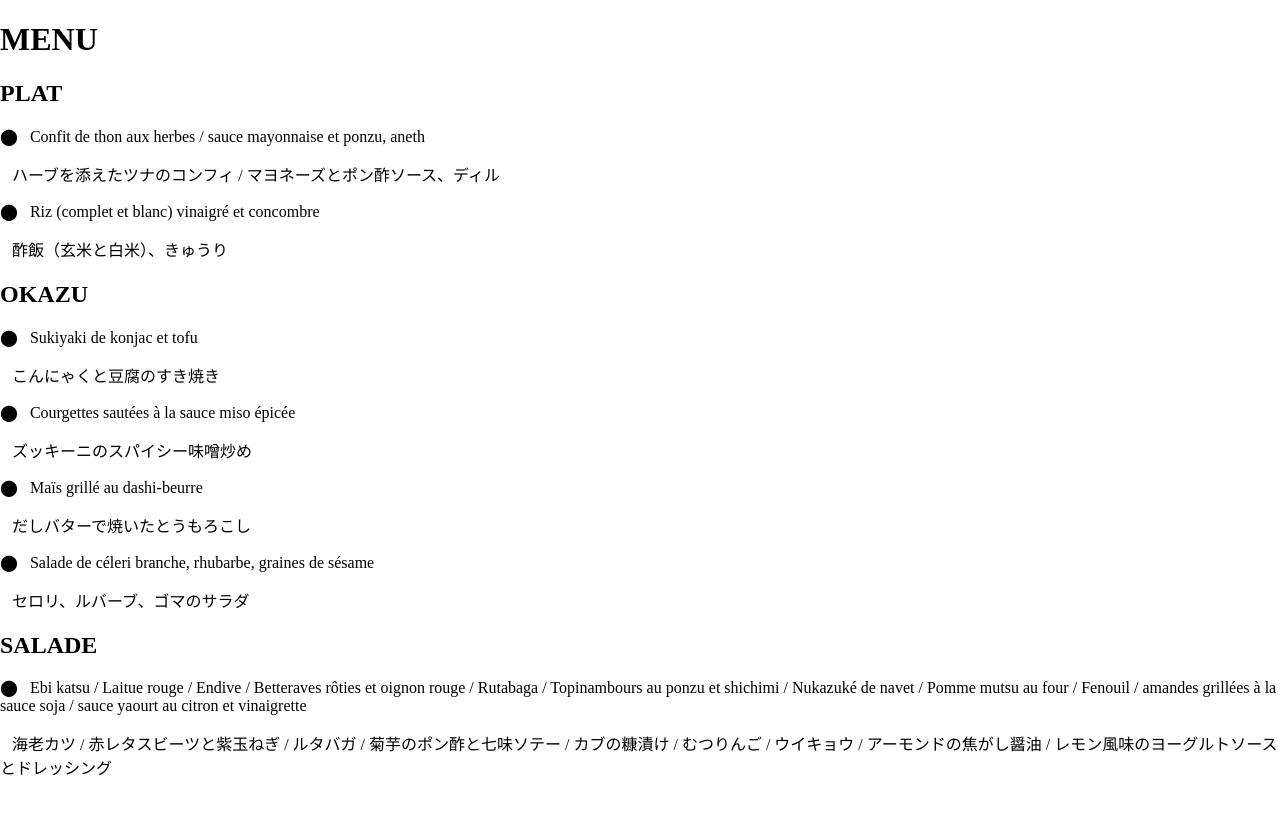
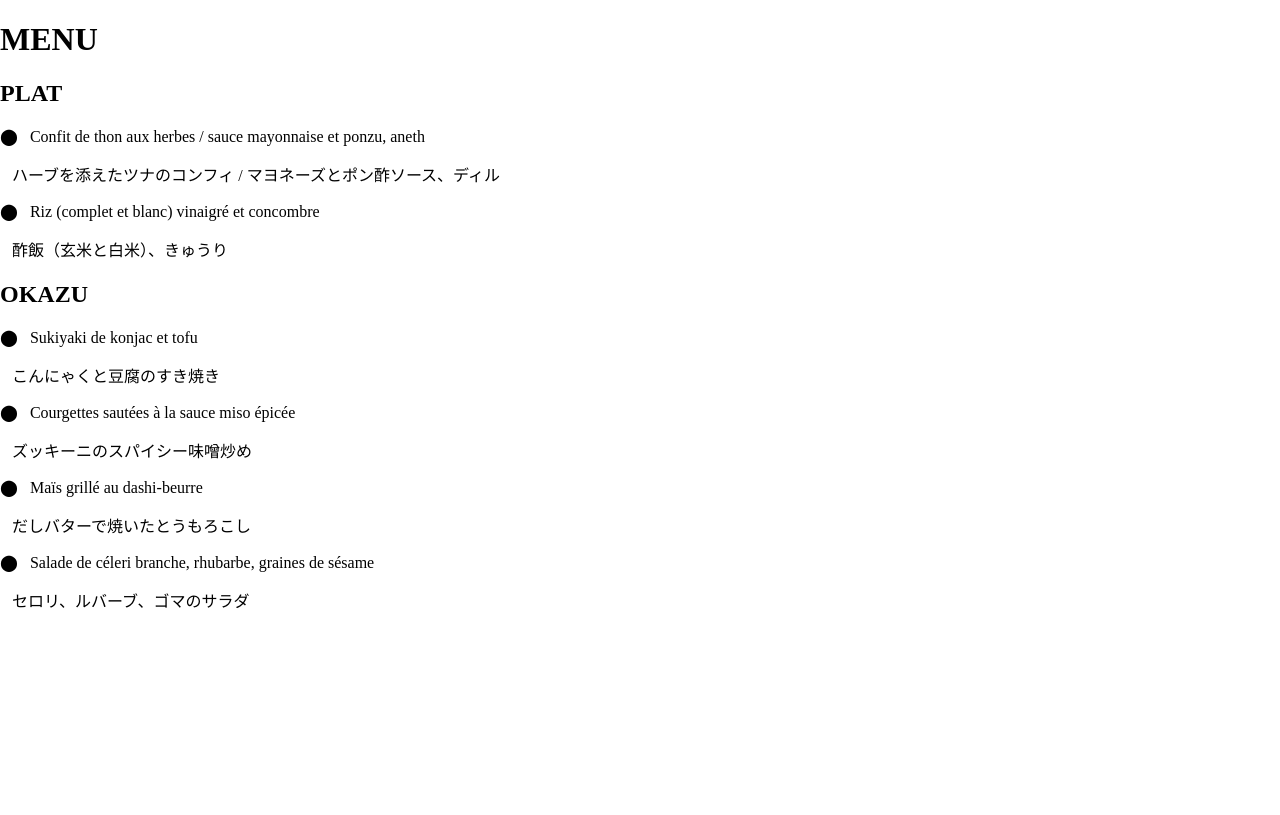
Before and after one commit to matsupin/main, a Jekyll site: the page built from menus/commande_elizabeth_180724.html, in a window 1280 px wide. Shown: the top 815 px of the page. Built offline with Jekyll 4.4.1, drawn with Linux system fonts in a browser that asks for light colours.

Commit message:
Update commande_elizabeth_180724.html

```diff
--- a/menus/commande_elizabeth_180724.html
+++ b/menus/commande_elizabeth_180724.html
@@ -38,14 +38,6 @@ title: Bento Menu
     </section>
 
 
-    <section class="menu-section">
-        <h2 class="section-title">SALADE</h2>
-
-        <p><span class="menu-dot">&#11044;</span> <span class="dish-name">&nbsp; Ebi katsu / Laitue rouge / Endive / Betteraves rôties et oignon rouge / Rutabaga / Topinambours au ponzu et shichimi / Nukazuké de navet / Pomme mutsu au four / Fenouil / amandes grillées à la sauce soja / sauce yaourt au citron et vinaigrette </span></p>
-        <p class="dish-text">&nbsp;&nbsp;&nbsp;<span class="highlight">海老カツ / 赤レタスビーツと紫玉ねぎ / ルタバガ / 菊芋のポン酢と七味ソテー / カブの糠漬け / むつりんご / ウイキョウ / アーモンドの焦がし醤油 / レモン風味のヨーグルトソースとドレッシング</p>
-
-    </section>
-
 
 
 
```
